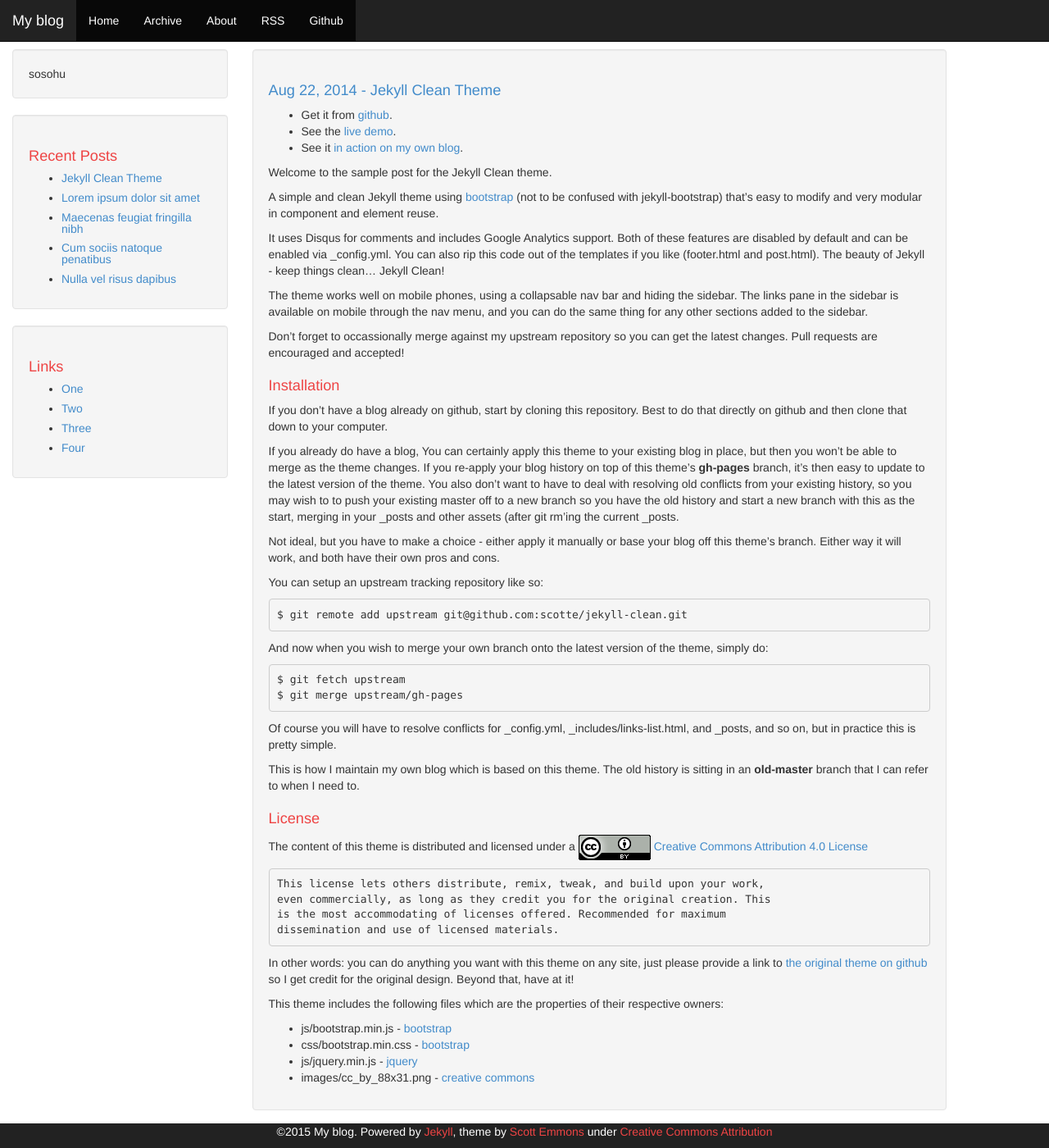
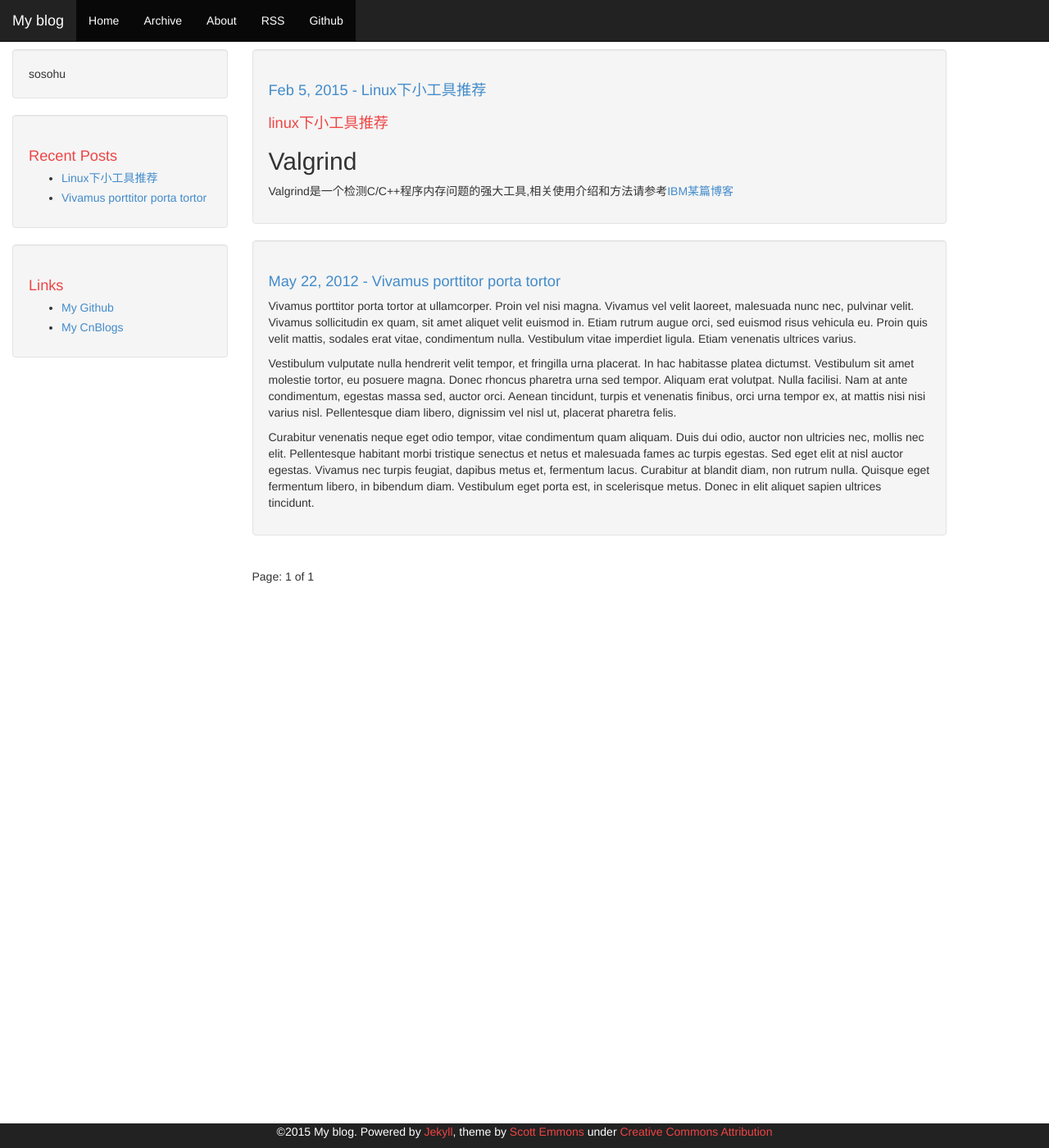
Before and after one commit to sosohu/sosohu.github.io, a Jekyll site: the page built from index.html, in a window 1280 px wide and 1400 px high. Shown: the whole window at 82% size. Built offline with Jekyll 4.4.1, drawn with Linux system fonts in a browser that asks for light colours; Markdown is read by kramdown in place of the engine named in the settings; the list of posts is cut into pages by our own code; some of the changed text lies outside the part shown.

Commit message:
add some personal

````diff
--- a/_config.yml
+++ b/_config.yml
@@ -1,4 +1,4 @@
-# Jekyll configuration
+# sosohu configuration
 
 name: My blog
 description: sosohu
--- a/_includes/links-list.html
+++ b/_includes/links-list.html
@@ -1,7 +1,5 @@
 <h1>Links</h1>
 <ul>
-  <li><a href="#">One</a></li>
-  <li><a href="#">Two</a></li>
-  <li><a href="#">Three</a></li>
-  <li><a href="#">Four</a></li>
+  <li><a href="https://github.com/sosohu">My Github</a></li>
+  <li><a href="http://www.cnblogs.com/sosohu/">My CnBlogs</a></li>
 </ul>
--- a/_posts/2013-05-22-Nulla-vel-risus-dapibus.md
+++ /dev/null
@@ -1,12 +0,0 @@
----
-layout: post
-title: "Nulla vel risus dapibus"
-date: 2013-05-22 16:25:06 -0700
-comments: true
----
-
-Nulla vel risus dapibus, fringilla nunc id, interdum magna. Vivamus non diam egestas, bibendum elit sed, condimentum quam. Integer eu ipsum ultrices, tincidunt nibh at, auctor sem. Duis iaculis purus a aliquet gravida. Sed ornare, leo venenatis dignissim condimentum, nibh arcu iaculis dui, nec vulputate ante eros laoreet sem. Fusce dapibus, ante eu blandit tincidunt, odio quam vulputate libero, et interdum tellus lorem eleifend nisi. Nam elementum vel sapien sed rhoncus. Praesent commodo neque odio. Praesent a nisl nec neque laoreet dignissim. Quisque vitae felis a nisl sodales consequat ut ac mi. Etiam varius gravida accumsan. In sed lectus nec ipsum commodo efficitur. Ut vehicula diam eu justo pellentesque, in pulvinar lorem dapibus. Donec ornare metus vitae turpis malesuada, ut aliquet dolor vulputate. Aenean eget ipsum elit. Suspendisse tempor sagittis dictum.
-
-Vivamus dapibus justo vitae tellus dignissim, non interdum odio egestas. Maecenas tincidunt sem non consequat bibendum. Aliquam cursus, enim sed rutrum porta, nisl tellus ultrices ipsum, vel vestibulum orci tellus sit amet quam. Pellentesque ut viverra lacus. Suspendisse potenti. Ut augue enim, hendrerit sed interdum sed, ullamcorper sit amet ex. Donec at mi at erat hendrerit commodo at non eros. Fusce commodo nec quam at rhoncus.
-
-Aliquam molestie urna at turpis venenatis, et placerat lorem volutpat. Sed gravida arcu id lectus viverra eleifend. Sed in metus sit amet ante luctus dignissim. Etiam in sodales justo, in iaculis odio. Vestibulum accumsan felis vitae cursus pharetra. Nulla congue ipsum est, sed vulputate odio pulvinar id. Maecenas a sollicitudin turpis.
--- a/_posts/2013-06-22-Cum-sociis-natoque-penatibus.md
+++ /dev/null
@@ -1,12 +0,0 @@
----
-layout: post
-title: "Cum sociis natoque penatibus"
-date: 2013-06-22 16:25:06 -0700
-comments: true
----
-
-Cum sociis natoque penatibus et magnis dis parturient montes, nascetur ridiculus mus. Phasellus fermentum facilisis velit eu auctor. Maecenas tincidunt, leo tempor bibendum auctor, ligula lorem ultricies tellus, ac auctor lorem libero a sapien. Donec ac suscipit tellus. Quisque vitae placerat lorem. In ullamcorper malesuada risus, eget fringilla lacus dignissim at. Proin faucibus, nibh vel molestie scelerisque, lorem urna tempus lacus, id viverra odio dolor sit amet odio. In hendrerit, orci vel scelerisque luctus, arcu purus aliquet turpis, a bibendum nulla est et dui.
-
-Praesent pellentesque posuere lectus eget condimentum. Ut vitae nisi diam. Quisque vitae ipsum magna. Aliquam pretium laoreet tortor quis volutpat. Donec congue, nisl nec consequat varius, enim enim consectetur felis, a viverra libero elit in ligula. Cras posuere ipsum vel mi scelerisque, eu interdum velit elementum. Duis eu posuere est. Ut vestibulum urna eu viverra fringilla. Aliquam tempus nisi eros, vitae posuere nulla fermentum in. Praesent et justo eros. Proin eleifend justo vel justo condimentum ullamcorper. Curabitur vel vehicula lectus. Mauris sed ex ac ipsum ultrices bibendum at id tortor. Aenean dictum magna ac nisi posuere euismod. Ut fermentum, nulla quis venenatis varius, risus nulla dictum felis, ut dictum eros libero vitae justo.
-
-Integer aliquam tellus vel libero eleifend, condimentum euismod odio tincidunt. Vivamus felis ante, faucibus quis urna nec, volutpat pulvinar quam. Cras dictum libero ac augue bibendum, et pretium ex pharetra. Vivamus suscipit et erat id eleifend. Proin vulputate, quam sit amet pretium fermentum, felis neque scelerisque metus, a rhoncus quam nisi sit amet urna. Sed et commodo libero, laoreet rutrum eros. Vivamus tempor, leo eget scelerisque molestie, sapien augue viverra tortor, et semper arcu eros ut elit. Sed pulvinar ipsum in semper facilisis.
--- a/_posts/2014-06-22-Maecenas-feugiat-fringilla-nibh.md
+++ /dev/null
@@ -1,12 +0,0 @@
----
-layout: post
-title: "Maecenas feugiat fringilla nibh"
-date: 2014-06-22 16:25:06 -0700
-comments: true
----
-
-Maecenas feugiat fringilla nibh ut mattis. Sed non metus sit amet mi luctus feugiat in quis sem. Vivamus pulvinar commodo bibendum. Interdum et malesuada fames ac ante ipsum primis in faucibus. Maecenas sapien nulla, eleifend in dolor et, rutrum maximus velit. Lorem ipsum dolor sit amet, consectetur adipiscing elit. Suspendisse tempus malesuada egestas. Phasellus pulvinar vulputate urna in tempor. In vel sapien ullamcorper, condimentum ipsum ut, porttitor turpis. Nam auctor erat sed lectus tempus euismod. Nunc ipsum quam, condimentum ac bibendum sit amet, sodales nec metus.
-
-Vivamus a ullamcorper ipsum. Donec dictum eleifend massa, rhoncus consequat sem tempor nec. Ut bibendum luctus gravida. Nullam eleifend laoreet quam, nec tincidunt dolor tincidunt non. Aenean vel magna massa. Pellentesque sit amet tincidunt ante. Nulla posuere varius elit eu consequat. Sed vitae tortor scelerisque lacus eleifend condimentum. Nulla vitae neque sed lorem sagittis pretium eu nec est. Aliquam in euismod risus, vel vulputate orci.
-
-Praesent sit amet auctor justo. Suspendisse pretium rutrum vehicula. Cras ut porta urna. Morbi massa odio, eleifend vitae dictum eget, mattis nec metus. Praesent pellentesque metus eu massa pharetra facilisis. Suspendisse potenti. Vestibulum pellentesque pharetra tristique. Nam ut lobortis felis. Proin sit amet consequat ipsum. Curabitur et mattis justo, sit amet feugiat lectus. Sed eleifend eget arcu non pretium. Suspendisse rhoncus erat quis leo laoreet rhoncus. Aliquam quis metus vitae enim cursus sodales. In euismod tortor id odio fermentum, non pretium ipsum iaculis. Quisque consectetur elementum nisi, et posuere odio vulputate ac. Ut consequat, velit eget fermentum ultrices, ligula odio fringilla diam, sit amet accumsan elit velit tempus dolor.
--- a/_posts/2014-07-22-Lorem-ipsum-dolor-sit-amet.md
+++ /dev/null
@@ -1,12 +0,0 @@
----
-layout: post
-title: "Lorem ipsum dolor sit amet"
-date: 2014-07-22 16:25:06 -0700
-comments: true
----
-
-Lorem ipsum dolor sit amet, consectetur adipiscing elit. Sed quam metus, commodo sit amet ante a, finibus efficitur lorem. Maecenas egestas purus in tempor volutpat. Sed dapibus tortor nec sem suscipit ullamcorper. Nulla nec lorem lacus. Phasellus condimentum massa quis dolor consequat viverra ut ac magna. Ut a consequat nisi. Vivamus at leo ut turpis convallis lacinia. Curabitur eu placerat quam. Donec ultricies faucibus dui, a tincidunt lorem lobortis condimentum.
-
-Quisque aliquet consectetur justo sit amet convallis. Nunc vel aliquet ipsum, sit amet elementum justo. Vivamus id magna mi. Cras luctus est vel ipsum sagittis pellentesque. Vivamus ante elit, porttitor vitae quam quis, fermentum malesuada risus. Integer nec lectus vel lacus cursus tristique in euismod ipsum. Duis ut varius enim. Cum sociis natoque penatibus et magnis dis parturient montes, nascetur ridiculus mus. Morbi et elit eu tortor lacinia sollicitudin non in lacus.
-
-Integer at viverra turpis. Duis aliquam mattis sapien tempor eleifend. Mauris nec eleifend risus, quis mollis neque. Vivamus non dapibus justo, vel ornare magna. Nunc in nulla venenatis, imperdiet diam in, accumsan massa. Etiam congue augue ipsum, sit amet rutrum nisi blandit quis. Cras in lectus non lorem auctor consequat a vel sem. Aliquam erat volutpat. Fusce lobortis vel orci vitae ullamcorper. Phasellus id eleifend eros. Mauris vulputate, nisi vel auctor auctor, quam enim tincidunt felis, vitae fermentum odio tortor eget est. Integer ornare blandit lectus a accumsan.
--- a/_posts/2014-08-22-jekyll-clean-theme.md
+++ /dev/null
@@ -1,90 +0,0 @@
----
-layout: post
-title: "Jekyll Clean Theme"
-date: 2014-08-22 16:25:06 -0700
-comments: false
----
-
-* Get it from [github](https://github.com/scotte/jekyll-clean).
-* See the [live demo](https://scotte.github.io/jekyll-clean).
-* See it [in action on my own blog](https://scotte.github.io).
-
-Welcome to the sample post for the Jekyll Clean theme.
-
-A simple and clean Jekyll theme using [bootstrap](http://getbootstrap.com)
-(not to be confused with jekyll-bootstrap) that's easy to modify and very
-modular in component and element reuse.
-
-It uses Disqus for comments and includes Google Analytics support. Both of
-these features are disabled by default and can be enabled via \_config.yml. You
-can also rip this code out of the templates if you like (footer.html and post.html).
-The beauty of Jekyll - keep things clean... Jekyll Clean!
-
-The theme works well on mobile phones, using a collapsable nav bar and hiding the
-sidebar. The links pane in the sidebar is available on mobile through the nav menu,
-and you can do the same thing for any other sections added to the sidebar.
-
-Don't forget to occassionally merge against my upstream repository so you can get
-the latest changes. Pull requests are encouraged and accepted!
-
-Installation
-============
-
-If you don't have a blog already on github, start by cloning this repository.
-Best to do that directly on github and then clone that down to your computer.
-
-If you already do have a blog, You can certainly apply this theme to your existing
-blog in place, but then you won't be able to merge as the theme changes. If you
-re-apply your blog history on top of this theme's **gh-pages** branch, it's then
-easy to update to the latest version of the theme. You also don't want to have to
-deal with resolving old conflicts from your existing history, so you may wish to to
-push your existing master off to a new branch so you have the old history and start
-a new branch with this as the start, merging in your \_posts and other assets (after
-git rm'ing the current \_posts.
-
-Not ideal, but you have to make a choice - either apply it manually or base your
-blog off this theme's branch. Either way it will work, and both have their own
-pros and cons.
-
-You can setup an upstream tracking repository like so:
-
-```
-$ git remote add upstream git@github.com:scotte/jekyll-clean.git
-```
-And now when you wish to merge your own branch onto the latest version of the
-theme, simply do:
-
-```
-$ git fetch upstream
-$ git merge upstream/gh-pages
-```
-
-Of course you will have to resolve conflicts for \_config.yml, \_includes/links-list.html,
-and \_posts, and so on, but in practice this is pretty simple.
-
-This is how I maintain my own blog which is based on this theme. The old history is
-sitting in an **old-master** branch that I can refer to when I need to.
-
-License
-=======
-
-The content of this theme is distributed and licensed under a
-![License Badge]({{ site.baseurl}}/images/cc_by_88x31.png)
-[Creative Commons Attribution 4.0 License](https://creativecommons.org/licenses/by/4.0/legalcode)
-
-    This license lets others distribute, remix, tweak, and build upon your work,
-    even commercially, as long as they credit you for the original creation. This
-    is the most accommodating of licenses offered. Recommended for maximum
-    dissemination and use of licensed materials.
-
-In other words: you can do anything you want with this theme on any site, just please
-provide a link to [the original theme on github](https://github.com/scotte/jekyll-clean)
-so I get credit for the original design. Beyond that, have at it!
-
-This theme includes the following files which are the properties of their
-respective owners:
-
-* js/bootstrap.min.js - [bootstrap](http://getbootstrap.com)
-* css/bootstrap.min.css - [bootstrap](http://getbootstrap.com)
-* js/jquery.min.js - [jquery](https://jquery.com)
-* images/cc_by_88x31.png - [creative commons](https://creativecommons.org)
````
Also changed, not shown: _posts/2015-02-05-Linux下小工具推荐.md (added, +4 -0 lines).
